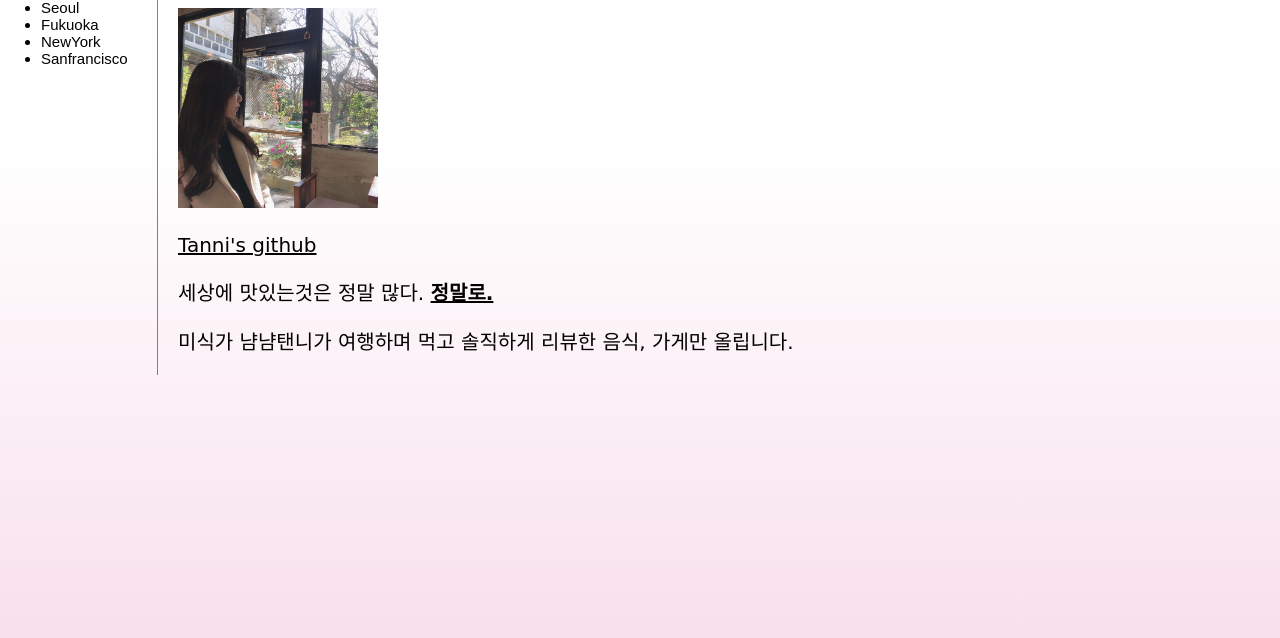
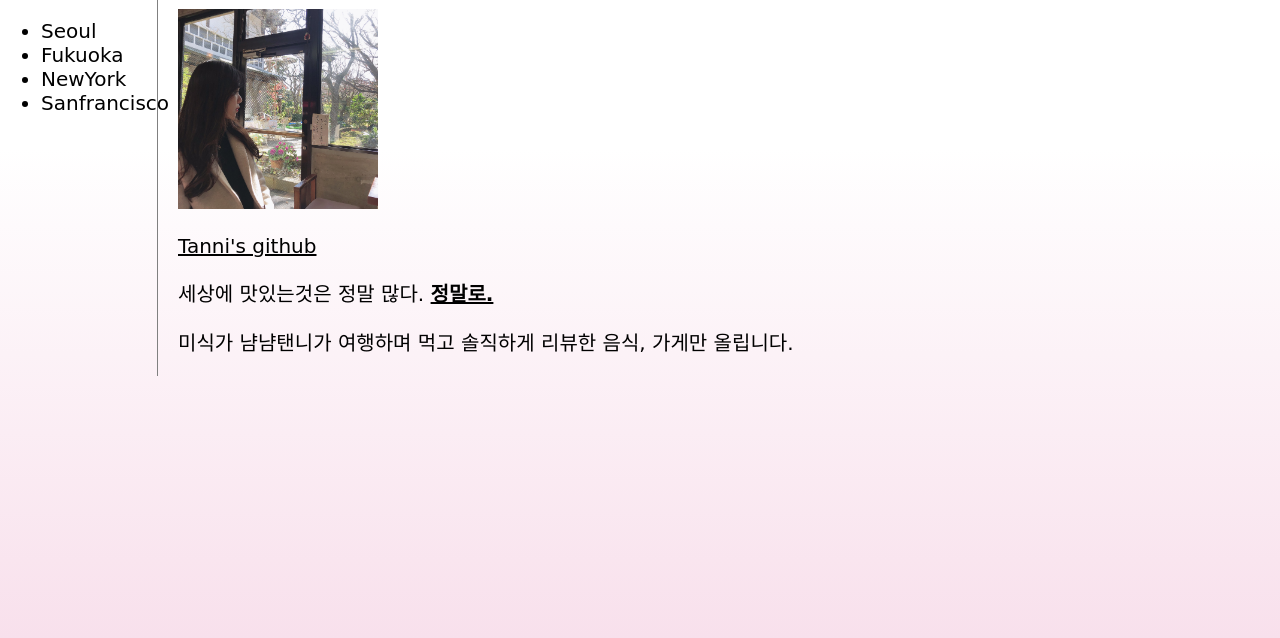
Before and after one commit to tanni2003/PayrollManagement, a plain HTML site: page index.html in a window 1280 px wide. Shown: the part 178-816 px from the top of the page. Drawn offline with Linux system fonts and the light colour scheme.

Commit message:
css-fontsize

```diff
--- a/style.css
+++ b/style.css
@@ -1,5 +1,4 @@
 <style>
-@import url(//fonts.googleapis.com/earlyaccess/jejumyeongjo.css);
 @import url(//fonts.googleapis.com/earlyaccess/nanumpenscript.css);
   body{
     margin: 0;
@@ -7,7 +6,7 @@
   body{
     height: 100vh;
     background: linear-gradient(#FFFFFF 40%, #F8E0EC);
-    font-family: fantasy;
+    font-family: 'Nanum Pen Script', cursive;
     font-size: 20px;
   }
   a{
@@ -32,7 +31,7 @@
   }
   #grid ul{
     padding-left: 33px;
-    font-size: 15px;
+    font-size: 20px;
   }
   #grid{
     display: grid;
```
